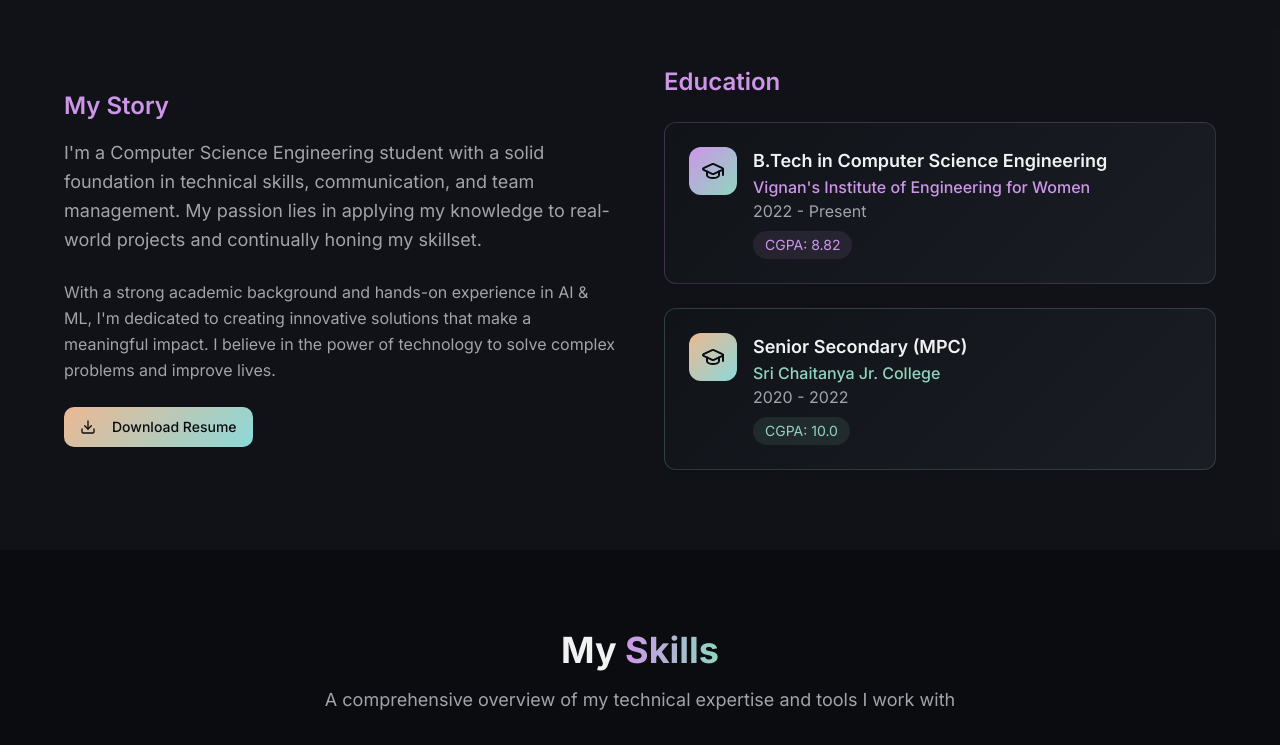
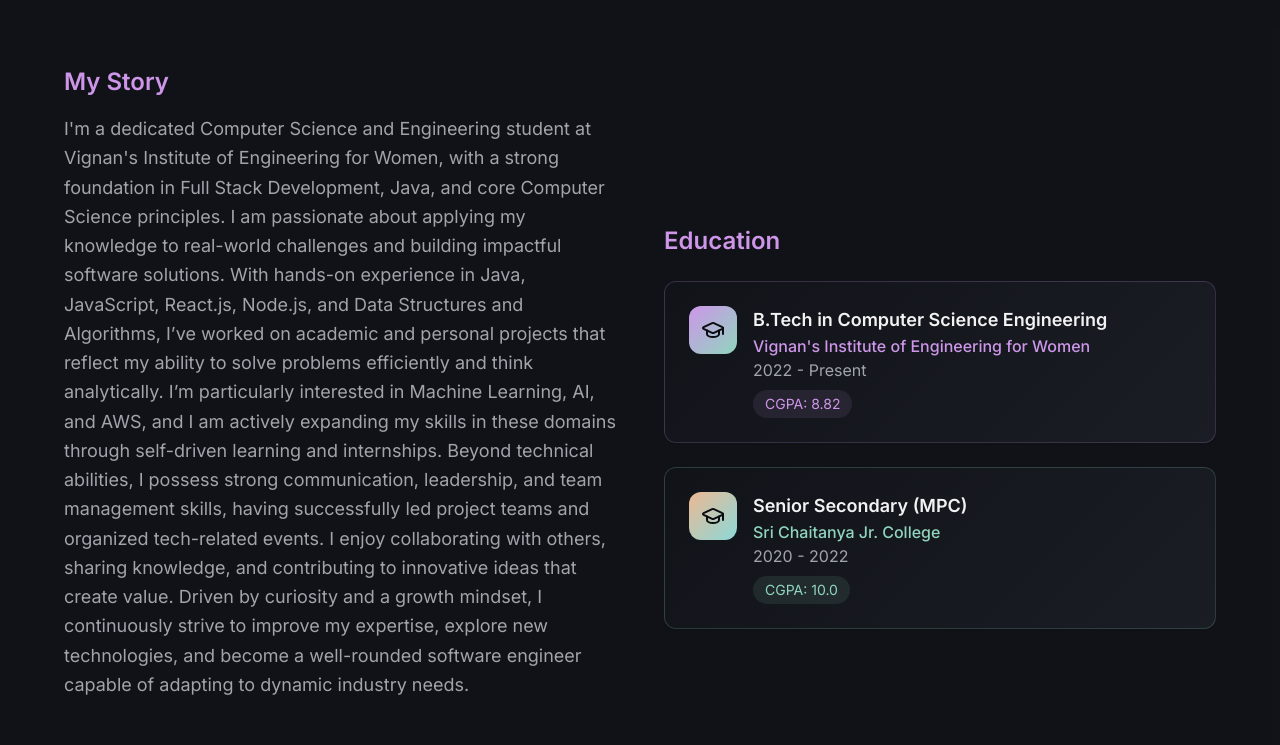
Before and after one commit to Suprajapatoju/patoju-supraja-portfolio, a React (Vite) app: page / in a window 1280 px wide. Shown: the part 990-1735 px from the top of the page. Built offline with nearby package versions, Linux system fonts and the light colour scheme.

Commit message:
Visual edit in Lovable
Edited UI in Lovable

```diff
--- a/src/components/About.tsx
+++ b/src/components/About.tsx
@@ -1,10 +1,8 @@
 import { GraduationCap, Download } from 'lucide-react';
 import { Button } from '@/components/ui/button';
 import { Card, CardContent } from '@/components/ui/card';
-
 const About = () => {
-  return (
-    <section id="about" className="section-padding bg-muted/30">
+  return <section id="about" className="section-padding bg-muted/30">
       <div className="max-w-6xl mx-auto">
         <div className="text-center mb-16">
           <h2 className="text-3xl md:text-4xl font-bold mb-4">
@@ -20,19 +18,18 @@ const About = () => {
           <div className="space-y-6">
             <div>
               <h3 className="text-2xl font-semibold mb-4 text-primary">My Story</h3>
-              <p className="text-muted-foreground leading-relaxed text-lg">
-                I'm a Computer Science Engineering student with a solid foundation in technical skills,
-                communication, and team management. My passion lies in applying my knowledge to real-world
-                projects and continually honing my skillset.
-              </p>
+              <p className="text-muted-foreground leading-relaxed text-lg">I'm a dedicated Computer Science and Engineering student at Vignan's Institute of Engineering for Women, with a strong foundation in Full Stack Development, Java, and core Computer Science principles. I am passionate about applying my knowledge to real-world challenges and building impactful software solutions.
+
+With hands-on experience in Java, JavaScript, React.js, Node.js, and Data Structures and Algorithms, I’ve worked on academic and personal projects that reflect my ability to solve problems efficiently and think analytically. I’m particularly interested in Machine Learning, AI, and AWS, and I am actively expanding my skills in these domains through self-driven learning and internships.
+
+Beyond technical abilities, I possess strong communication, leadership, and team management skills, having successfully led project teams and organized tech-related events. I enjoy collaborating with others, sharing knowledge, and contributing to innovative ideas that create value.
+
+Driven by curiosity and a growth mindset, I continuously strive to improve my expertise, explore new technologies, and become a well-rounded software engineer capable of adapting to dynamic industry needs.</p>
             </div>
 
             <div>
               <p className="text-muted-foreground leading-relaxed">
-                With a strong academic background and hands-on experience in AI & ML, I'm dedicated
-                to creating innovative solutions that make a meaningful impact. I believe in the power
-                of technology to solve complex problems and improve lives.
-              </p>
+            </p>
             </div>
 
             <Button className="bg-gradient-secondary hover:opacity-90 text-accent-foreground">
@@ -87,8 +84,6 @@ const About = () => {
           </div>
         </div>
       </div>
-    </section>
-  );
+    </section>;
 };
-
 export default About;
```
